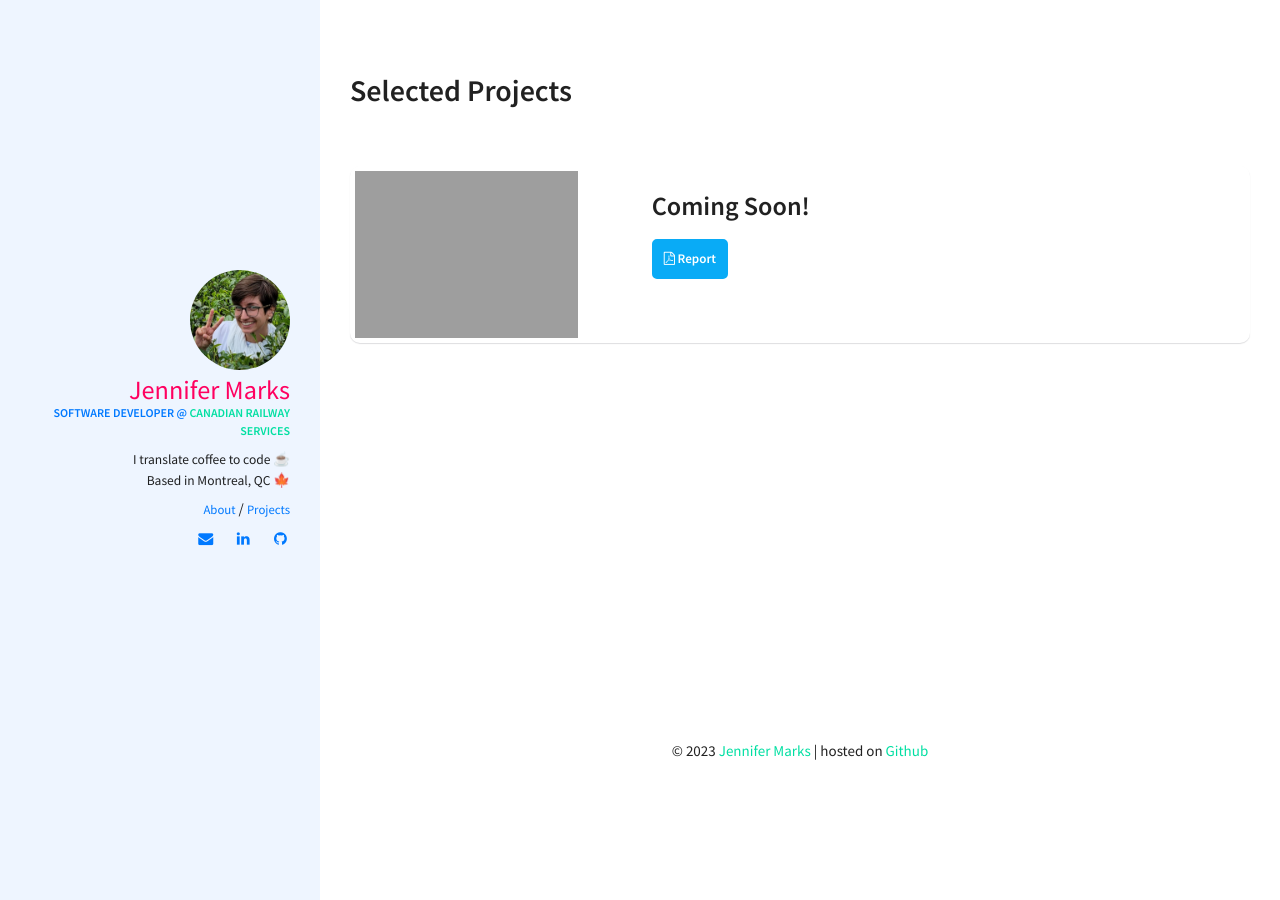
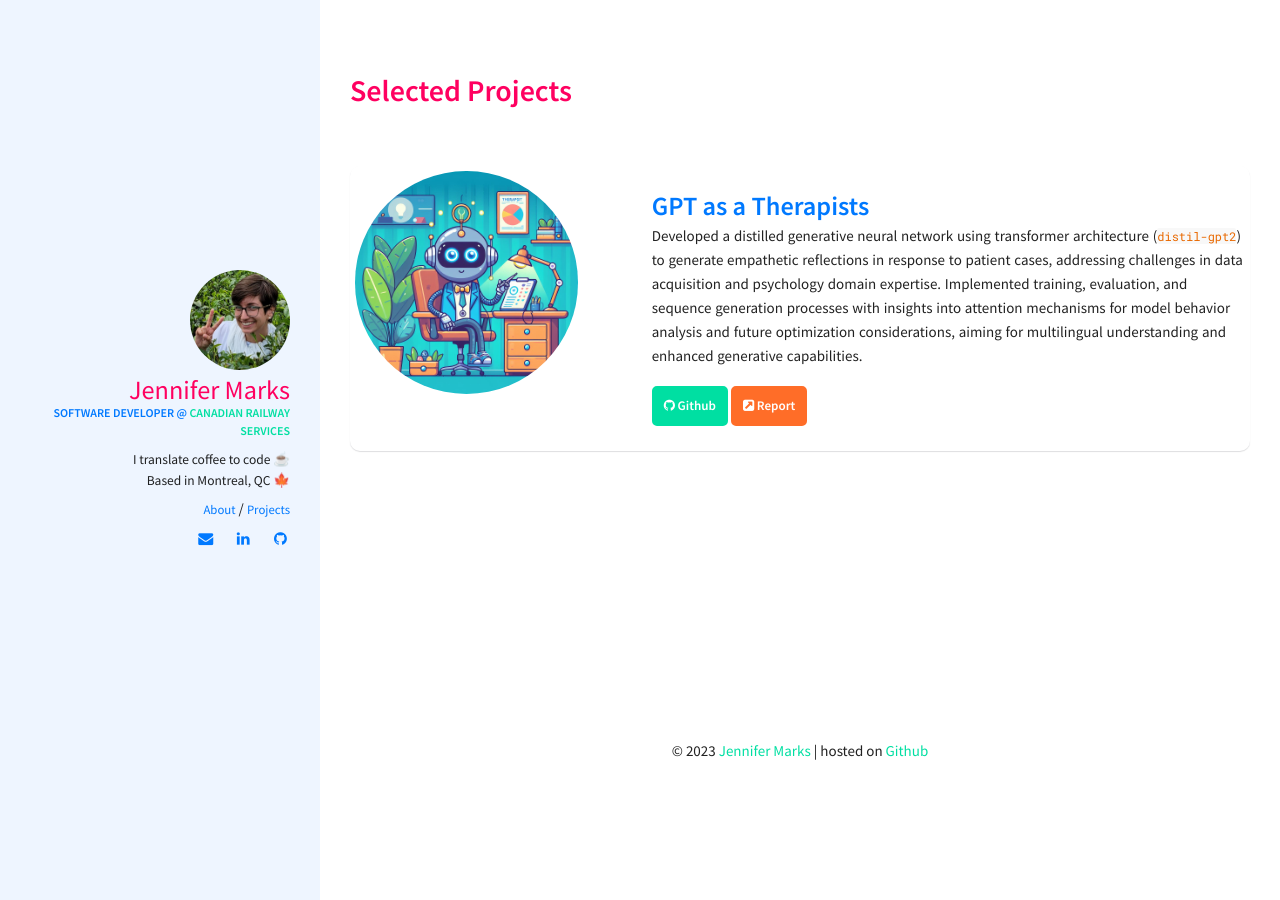
Before and after one commit to JenMarks/jenmarks.github.io, a Jekyll site: the page built from projects.html, in a window 1280 px wide. Built offline with Jekyll 4.4.1, drawn with Linux system fonts in a browser that asks for light colours.

Commit message:
added the gpt project and updated styling (#3)

```diff
--- a/_data/index/projects.yml
+++ b/_data/index/projects.yml
@@ -1,6 +1,10 @@
-- name: Coming Soon!
-  descr:
-  github:
-  full_report:
-  visual:
-  round:
+- name: GPT as a Therapists
+  descr: >
+    Developed a distilled generative neural network using transformer architecture (`distil-gpt2`) to generate empathetic reflections
+    in response to patient cases, addressing challenges in data acquisition and psychology domain expertise.
+    Implemented training, evaluation, and sequence generation processes with insights into attention mechanisms for model
+    behavior analysis and future optimization considerations, aiming for multilingual understanding and enhanced generative capabilities.
+  github: https://github.com/JenMarks/robo_therapist
+  full_report: https://jenmarks.github.io/robo_therapist/
+  visual: gpt-therapist.jpeg
+  round: true
--- a/_layouts/page.html
+++ b/_layouts/page.html
@@ -4,7 +4,7 @@ layout: default
 
   <div id="page">
     <header class="page-header">
-      <h1>{{ page.title }}</h1>
+      <h1 class="tertiary-text-color">{{ page.title }}</h1>
     </header>
 
     <article class="page-content">
--- a/_sass/components/_buttons.scss
+++ b/_sass/components/_buttons.scss
@@ -77,16 +77,16 @@
 
 // Information button
 .btn-info {
-  background-color: $info;
+  background-color: $quaternary;
   color: $white;
-  border-color: $info;
+  border-color: $quaternary;
   &:visited {
-    border-color: $info;
+    border-color: $quaternary;
     color: $white;
   }
   &:hover {
     background-color: $white;
-    color: $info;
-    border-color: $info;
+    color: $quaternary;
+    border-color: $quaternary;
   }
 }
--- a/_sass/components/_helpers.scss
+++ b/_sass/components/_helpers.scss
@@ -161,6 +161,10 @@
   background-color: $secondary;
 }
 
+.tertiary-text-color {
+  color: $tertiary;
+}
+
 .success-text-color {
   color: $success;
 }
--- a/_sass/components/_variables.scss
+++ b/_sass/components/_variables.scss
@@ -57,6 +57,8 @@ $background-color: #EEF5FF;
 $white:            #fff;
 $primary:          #00DFA2;
 $secondary:        #0079FF;
+$tertiary:         #FF0060;
+$quaternary:       #FF6D28;
 $success:          #65e892;
 $danger:           #f83e4b;
 $warning:          #F5A623;
--- a/projects.html
+++ b/projects.html
@@ -10,20 +10,20 @@ comments: false
 <div class="row project">
     <div class="col l3">
         {% if proj.round %}
-        <img style="max-height: 320px; border-radius: 50%;" src="{{ site.url }}/assets/img/{{ proj.visual }}" width="320px"/>
+        <img style="max-height: 250px; border-radius: 50%;" src="{{ site.url }}/assets/img/{{ proj.visual }}" width="250px"/>
         {% else %}
-        <img style="max-height: 320px;" src="{{ site.url }}/assets/img/{{ proj.visual }}" width="320px"/>
+        <img style="max-height: 250px;" src="{{ site.url }}/assets/img/{{ proj.visual }}" width="250px"/>
         {% endif %}
     </div>
     <div class="col l8 offset-l1">
-        <h2>{{ proj.name }}</h2>
+        <h2 class="secondary-text-color" style="margin-bottom: 0;">{{ proj.name }}</h2>
+        <div style="margin-top:-1.5em">
+            {{ proj.descr | markdownify }}
+        </div>
         {% if proj.github %}
         <a class="btn" href="{{ proj.github }}" target="_blank"><i class="fa fa-github" aria-hidden="true"></i> Github</a>
         {% endif %}
-        <a class="btn btn-info" href="{{ proj.full_report }}" target="_blank"><i class="fa fa-file-pdf-o"></i> Report</a>
-        <div class="content">
-            <p style="margin: 0">{{ proj.descr }}</p>
-        </div>
+        <a class="btn btn-info" href="{{ proj.full_report }}" target="_blank"><i class="fa fa-external-link-square" aria-hidden="true"></i> Report</a>
     </div>
 </div>
 {% endfor %}
```
Also changed, not shown: assets/img/gpt-therapist.jpeg (added).
